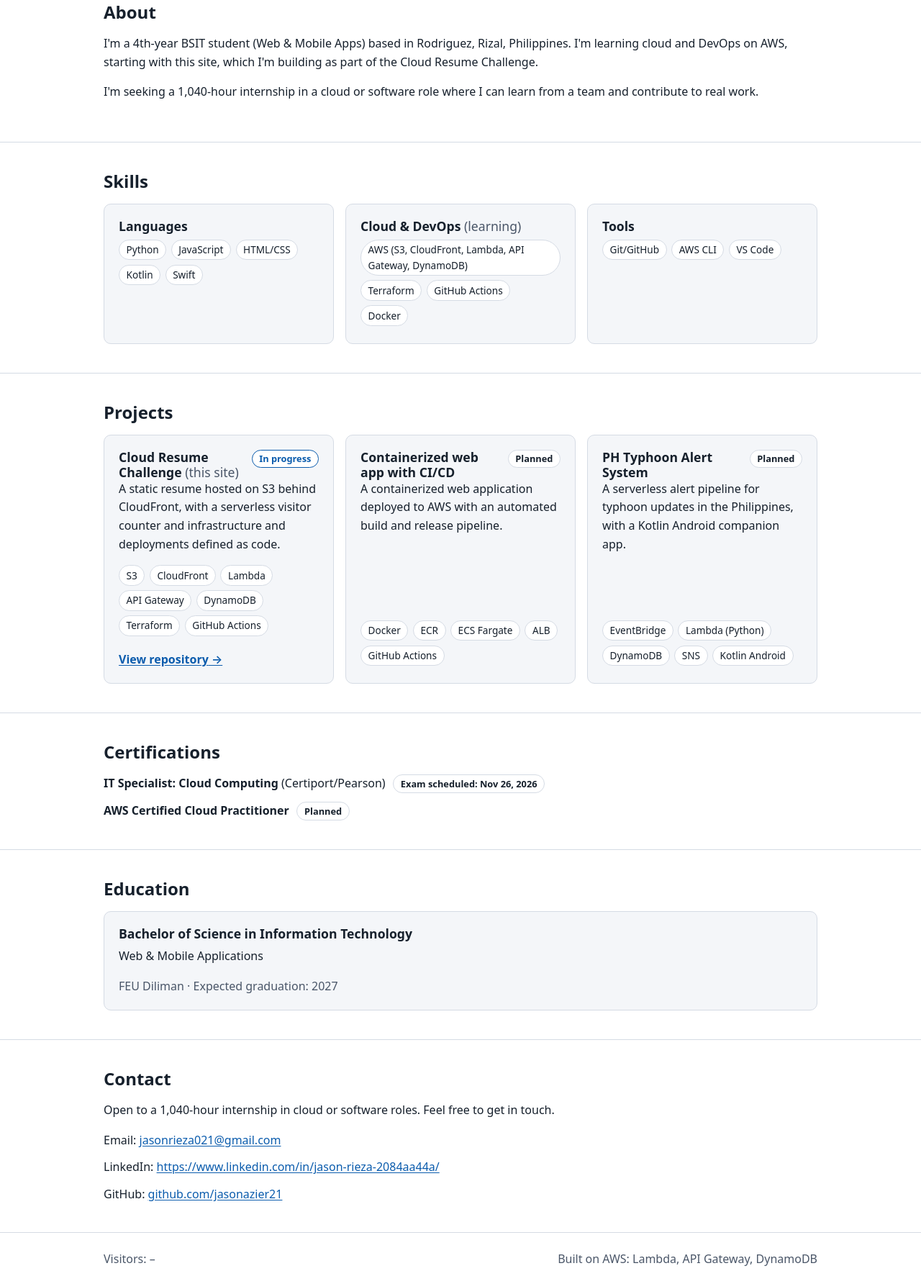
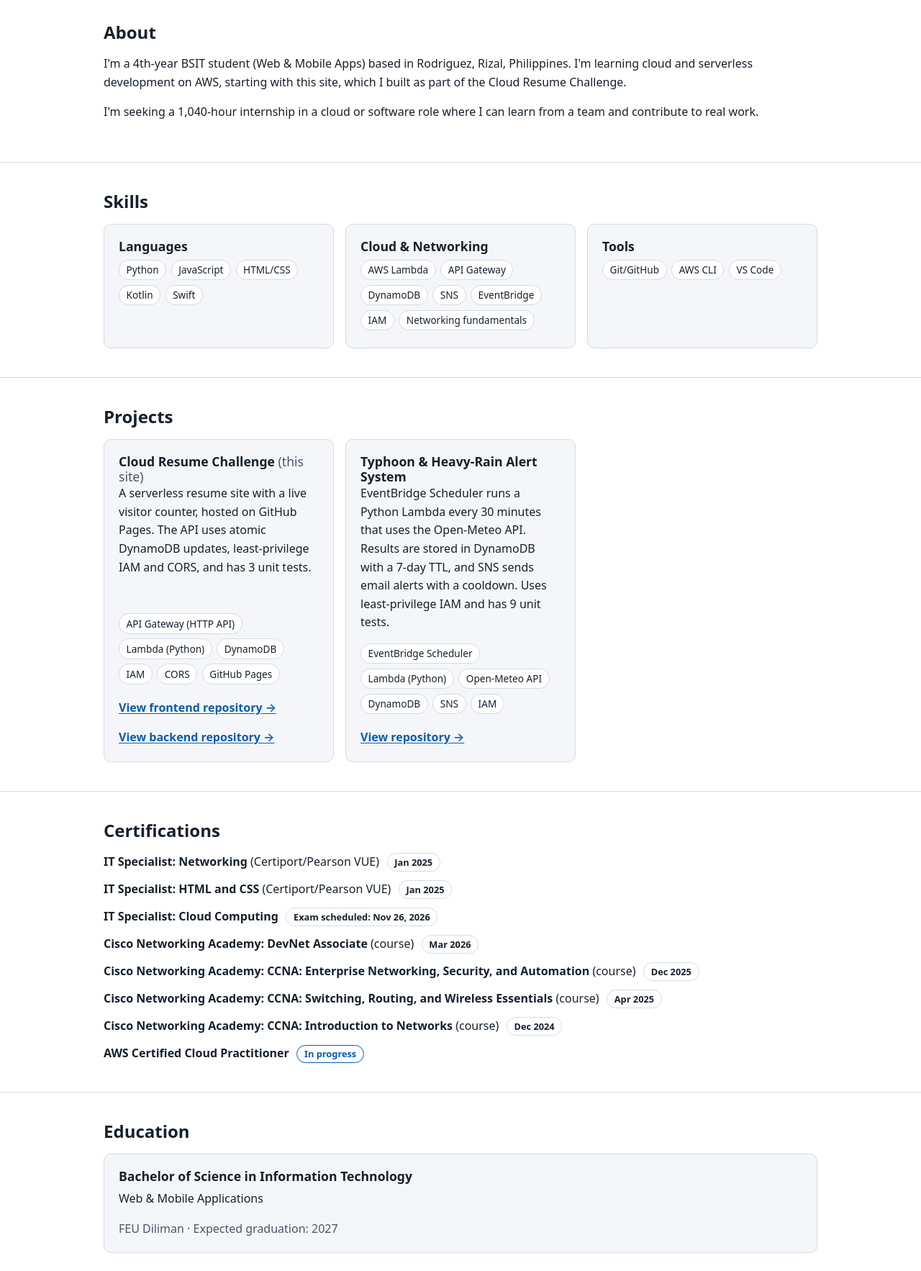
Before and after one commit to jasonazier21/resume-frontend, a plain HTML site: page index.html in a window 1280 px wide. Shown: the part 484-2250 px from the top of the page at 72% size. Drawn offline with Linux system fonts and the light colour scheme; no server answers.

Commit message:
Add projects, certification, and skills; fix footer

```diff
--- a/index.html
+++ b/index.html
@@ -6,7 +6,7 @@
   <meta name="viewport" content="width=device-width, initial-scale=1">
   <title>Jason Rieza – BSIT student building on AWS</title>
   <meta name="description"
-    content="Resume of Jason Rieza, a 4th-year BSIT (Web &amp; Mobile Apps) student in Rodriguez, Rizal, Philippines, learning cloud and DevOps on AWS and seeking a 1,040-hour internship.">
+    content="Resume of Jason Rieza, a 4th-year BSIT (Web &amp; Mobile Apps) student in Rodriguez, Rizal, Philippines, learning cloud and serverless development on AWS and seeking a 1,040-hour internship.">
   <meta name="theme-color" content="#0b5cad">
   <meta name="color-scheme" content="light dark">
 
@@ -14,9 +14,8 @@
   <meta property="og:type" content="website">
   <meta property="og:title" content="Jason Rieza – BSIT student building on AWS">
   <meta property="og:description"
-    content="4th-year BSIT (Web &amp; Mobile Apps) student learning cloud and DevOps on AWS. Seeking a 1,040-hour internship.">
-  <!-- TODO: replace with the final CloudFront / custom domain URL -->
-  <meta property="og:url" content="https://example.com/">
+    content="4th-year BSIT (Web &amp; Mobile Apps) student learning cloud and serverless development on AWS. Seeking a 1,040-hour internship.">
+  <meta property="og:url" content="https://jasonazier21.github.io/resume-frontend/">
   <meta property="og:locale" content="en_PH">
 
   <link rel="icon" href="favicon.svg" type="image/svg+xml">
@@ -51,7 +50,7 @@
         <p class="eyebrow">Hello, I'm</p>
         <h1 id="hero-title">Jason Rieza</h1>
         <p class="tagline">BSIT student building on AWS</p>
-        <p class="summary">Fourth-year Web &amp; Mobile Apps student learning cloud and DevOps by building real
+        <p class="summary">Fourth-year Web &amp; Mobile Apps student learning cloud and serverless development by building real
           projects, and looking for a 1,040-hour internship.</p>
         <div class="actions">
           <a class="btn btn-primary" href="#projects">View projects</a>
@@ -66,7 +65,7 @@
       <div class="container">
         <h2 id="about-title">About</h2>
         <p>I'm a 4th-year BSIT student (Web &amp; Mobile Apps) based in Rodriguez, Rizal, Philippines. I'm learning
-          cloud and DevOps on AWS, starting with this site, which I'm building as part of the Cloud Resume Challenge.
+          cloud and serverless development on AWS, starting with this site, which I built as part of the Cloud Resume Challenge.
         </p>
         <p>I'm seeking a 1,040-hour internship in a cloud or software role where I can learn from a team and contribute
           to real work.</p>
@@ -88,12 +87,15 @@
             </ul>
           </div>
           <div class="card">
-            <h3>Cloud &amp; DevOps <span class="muted">(learning)</span></h3>
+            <h3>Cloud &amp; Networking</h3>
             <ul class="tags">
-              <li>AWS (S3, CloudFront, Lambda, API Gateway, DynamoDB)</li>
-              <li>Terraform</li>
-              <li>GitHub Actions</li>
-              <li>Docker</li>
+              <li>AWS Lambda</li>
+              <li>API Gateway</li>
+              <li>DynamoDB</li>
+              <li>SNS</li>
+              <li>EventBridge</li>
+              <li>IAM</li>
+              <li>Networking fundamentals</li>
             </ul>
           </div>
           <div class="card">
@@ -115,52 +117,40 @@
           <article class="card project">
             <div class="project-head">
               <h3>Cloud Resume Challenge <span class="muted">(this site)</span></h3>
-              <span class="badge badge-progress">In progress</span>
             </div>
-            <p>A static resume hosted on S3 behind CloudFront, with a serverless visitor counter and infrastructure and
-              deployments defined as code.</p>
+            <p>A serverless resume site with a live visitor counter, hosted on GitHub Pages. The API uses atomic
+              DynamoDB updates, least-privilege IAM and CORS, and has 3 unit tests.</p>
             <ul class="tags">
-              <li>S3</li>
-              <li>CloudFront</li>
-              <li>Lambda</li>
-              <li>API Gateway</li>
+              <li>API Gateway (HTTP API)</li>
+              <li>Lambda (Python)</li>
               <li>DynamoDB</li>
-              <li>Terraform</li>
-              <li>GitHub Actions</li>
+              <li>IAM</li>
+              <li>CORS</li>
+              <li>GitHub Pages</li>
             </ul>
-            <a class="card-link" href="https://github.com/jasonazier21/resume-frontend">View repository<span
+            <a class="card-link" href="https://github.com/jasonazier21/resume-frontend">View frontend repository<span
+                class="sr-only"> for Cloud Resume Challenge</span> &rarr;</a>
+            <a class="card-link" href="https://github.com/jasonazier21/resume-backend">View backend repository<span
                 class="sr-only"> for Cloud Resume Challenge</span> &rarr;</a>
           </article>
 
           <article class="card project">
             <div class="project-head">
-              <h3>Containerized web app with CI/CD</h3>
-              <span class="badge badge-planned">Planned</span>
+              <h3>Typhoon &amp; Heavy-Rain Alert System</h3>
             </div>
-            <p>A containerized web application deployed to AWS with an automated build and release pipeline.</p>
+            <p>EventBridge Scheduler runs a Python Lambda every 30 minutes that uses the Open-Meteo API. Results are
+              stored in DynamoDB with a 7-day TTL, and SNS sends email alerts with a cooldown. Uses least-privilege IAM
+              and has 9 unit tests.</p>
             <ul class="tags">
-              <li>Docker</li>
-              <li>ECR</li>
-              <li>ECS Fargate</li>
-              <li>ALB</li>
-              <li>GitHub Actions</li>
-            </ul>
-          </article>
-
-          <article class="card project">
-            <div class="project-head">
-              <h3>PH Typhoon Alert System</h3>
-              <span class="badge badge-planned">Planned</span>
-            </div>
-            <p>A serverless alert pipeline for typhoon updates in the Philippines, with a Kotlin Android companion app.
-            </p>
-            <ul class="tags">
-              <li>EventBridge</li>
+              <li>EventBridge Scheduler</li>
               <li>Lambda (Python)</li>
+              <li>Open-Meteo API</li>
               <li>DynamoDB</li>
               <li>SNS</li>
-              <li>Kotlin Android</li>
+              <li>IAM</li>
             </ul>
+            <a class="card-link" href="https://github.com/jasonazier21/typhoon-alert-backend">View repository<span
+                class="sr-only"> for Typhoon &amp; Heavy-Rain Alert System</span> &rarr;</a>
           </article>
         </div>
       </div>
@@ -171,12 +161,36 @@
         <h2 id="certs-title">Certifications</h2>
         <ul class="list-plain">
           <li>
-            <strong>IT Specialist: Cloud Computing</strong> (Certiport/Pearson)
+            <strong>IT Specialist: Networking</strong> (Certiport/Pearson VUE)
+            <span class="badge">Jan 2025</span>
+          </li>
+          <li>
+            <strong>IT Specialist: HTML and CSS</strong> (Certiport/Pearson VUE)
+            <span class="badge">Jan 2025</span>
+          </li>
+          <li>
+            <strong>IT Specialist: Cloud Computing</strong>
             <span class="badge badge-planned">Exam scheduled: Nov 26, 2026</span>
           </li>
           <li>
+            <strong>Cisco Networking Academy: DevNet Associate</strong> (course)
+            <span class="badge">Mar 2026</span>
+          </li>
+          <li>
+            <strong>Cisco Networking Academy: CCNA: Enterprise Networking, Security, and Automation</strong> (course)
+            <span class="badge">Dec 2025</span>
+          </li>
+          <li>
+            <strong>Cisco Networking Academy: CCNA: Switching, Routing, and Wireless Essentials</strong> (course)
+            <span class="badge">Apr 2025</span>
+          </li>
+          <li>
+            <strong>Cisco Networking Academy: CCNA: Introduction to Networks</strong> (course)
+            <span class="badge">Dec 2024</span>
+          </li>
+          <li>
             <strong>AWS Certified Cloud Practitioner</strong>
-            <span class="badge badge-planned">Planned</span>
+            <span class="badge badge-progress">In progress</span>
           </li>
         </ul>
       </div>
@@ -198,7 +212,6 @@
         <h2 id="contact-title">Contact</h2>
         <p>Open to a 1,040-hour internship in cloud or software roles. Feel free to get in touch.</p>
         <ul class="list-plain">
-          <!-- TODO: replace with your real email address -->
           <li>Email: <a href="mailto:jasonrieza021@gmail.com">jasonrieza021@gmail.com</a></li>
           <!-- TODO: replace with your real LinkedIn profile URL -->
           <li>LinkedIn: <a
@@ -214,7 +227,7 @@
   <footer class="site-footer">
     <div class="container footer-inner">
       <p>Visitors: <span id="visits">–</span></p>
-      <p>Built on AWS: Lambda, API Gateway, DynamoDB</p>
+      <p>Hosted on GitHub Pages &middot; API on AWS</p>
     </div>
   </footer>
 </body>
```
Also changed, not shown: 1 other file.
